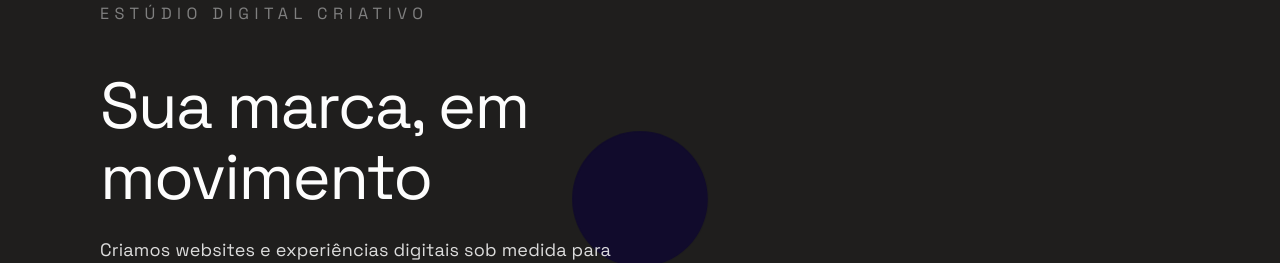
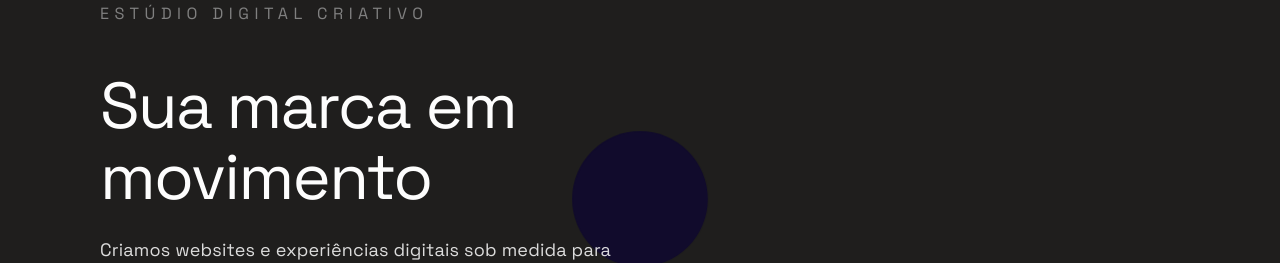
Before and after one commit to ThiagoLaredo/olatu2, a React (Vite) app in the folder frontend/: page / in a window 1280 px wide. Shown: the part 201-464 px from the top of the page. Built offline with nearby package versions, Linux system fonts and the light colour scheme; no server answers.

Commit message:
sua marca

```diff
--- a/frontend/src/components/HomeSections/HeroSection.tsx
+++ b/frontend/src/components/HomeSections/HeroSection.tsx
@@ -75,7 +75,7 @@ const HeroSection = () => {
       <div className="home-section__container">
         <div className="home-hero__content">
           <span className="section-eyebrow">Estúdio digital criativo</span>
-          <h1>Sua marca, em movimento</h1>
+          <h1>Sua marca em movimento</h1>
           <p>
             Criamos websites e experiências digitais sob medida para impulsionar seus resultados online.
           </p>
```
